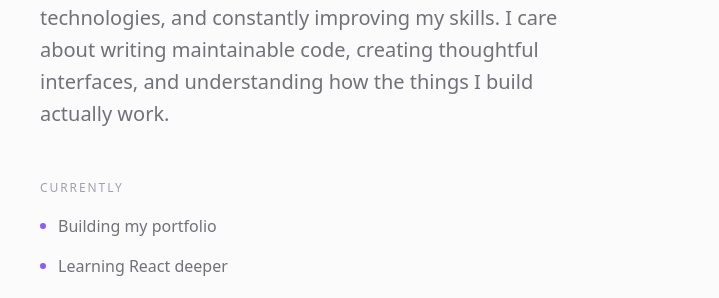
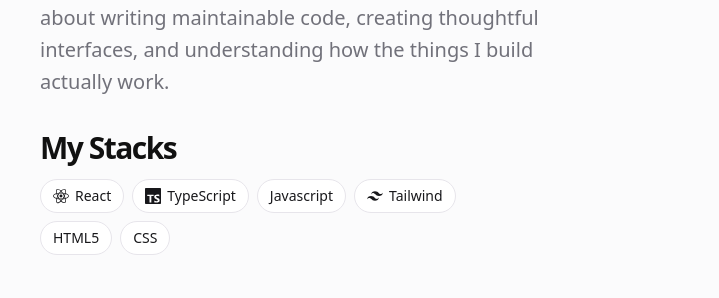
Before and after one commit to Kaan-Developer/Portfolio, a React (Vite) app: page / in a window 1280 px wide. Shown: the part 1205-1503 px from the top of the page, without its empty margins (8-727 px from the left). Built offline with nearby package versions, Linux system fonts and the light colour scheme.

Commit message:
Skills have been added to the About page

```diff
--- a/src/components/sections/About.tsx
+++ b/src/components/sections/About.tsx
@@ -33,6 +33,34 @@
         <p className="mt-5 max-w-xl text-base leading-7 text-muted md:text-xl md:leading-8">
           {about.description}
         </p>
+
+       <div className="mt-6 max-w-md">
+  <h3 className="text-2xl text-balance leading-[0.95] tracking-[-0.05em] font-semibold md:text-3xl">
+    My Stacks
+  </h3>
+
+  <ul className="mt-4 flex flex-wrap gap-2">
+    {about.tech.map((tech) => {
+      const Icon = techIcons[tech];
+
+      return (
+        <li
+          key={tech}
+          className="inline-flex items-center gap-1.5 rounded-full border border-border bg-white px-3 py-1.5 text-sm font-medium text-ink"
+        >
+          {Icon && (
+            <Icon
+              size={16}
+              className="shrink-0"
+              aria-hidden="true"
+            />
+          )}
+          {tech}
+        </li>
+      );
+    })}
+  </ul>
+</div>
 
 <div className="mt-8">
   <span className="text-xs font-medium uppercase tracking-[0.16em] text-subtle">
--- a/src/data/site.ts
+++ b/src/data/site.ts
@@ -43,7 +43,7 @@
       currently3: "Exploring 3D web experiences",
       description:
         "I'm a frontend developer focused on building clean, responsive, and interactive web experiences. I enjoy turning ideas into real products, exploring modern technologies, and constantly improving my skills. I care about writing maintainable code, creating thoughtful interfaces, and understanding how the things I build actually work.",
-      tech: ["React", "TypeScript", "Tailwind"],
+      tech: ["React", "TypeScript", "Javascript", "Tailwind", "HTML5", "CSS"],
       github: "https://github.com/Kaan-Developer/Portfolio",
       live: "",
     },
```
